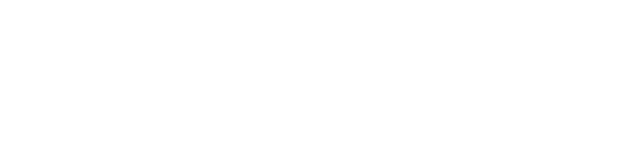
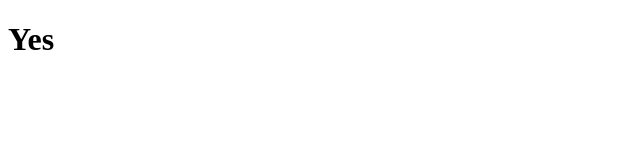
Before and after one commit to PeterCleon/testing-git, a plain HTML site: page index.html in a window 1280 px wide. Shown: the full height of the page, 0-640 px from the left. Drawn offline with Linux system fonts and the light colour scheme.

Commit message:
first commit

```diff
--- a/index.html
+++ b/index.html
@@ -7,7 +7,7 @@
 	</head>
 	<body>
 		<h1>
-
+			Yes
 		</h1>
 	</body>
 </html>
```
